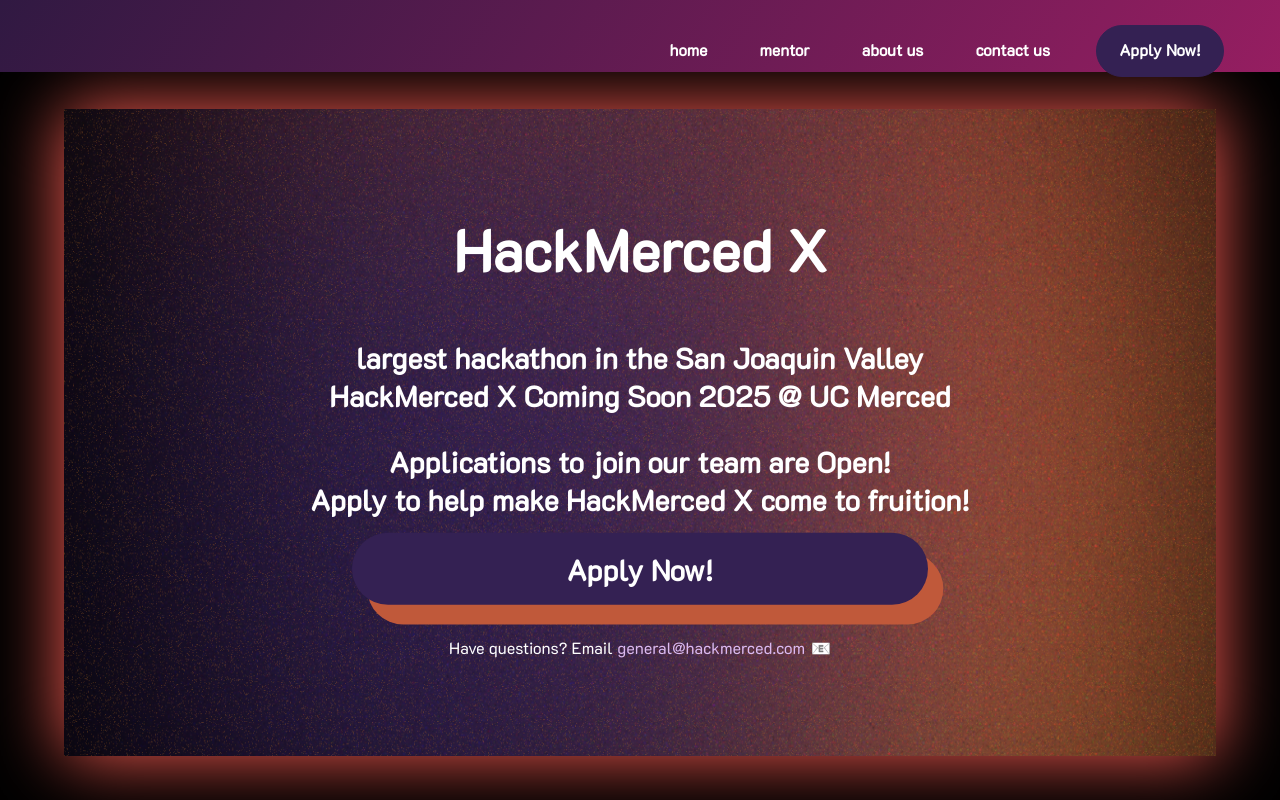
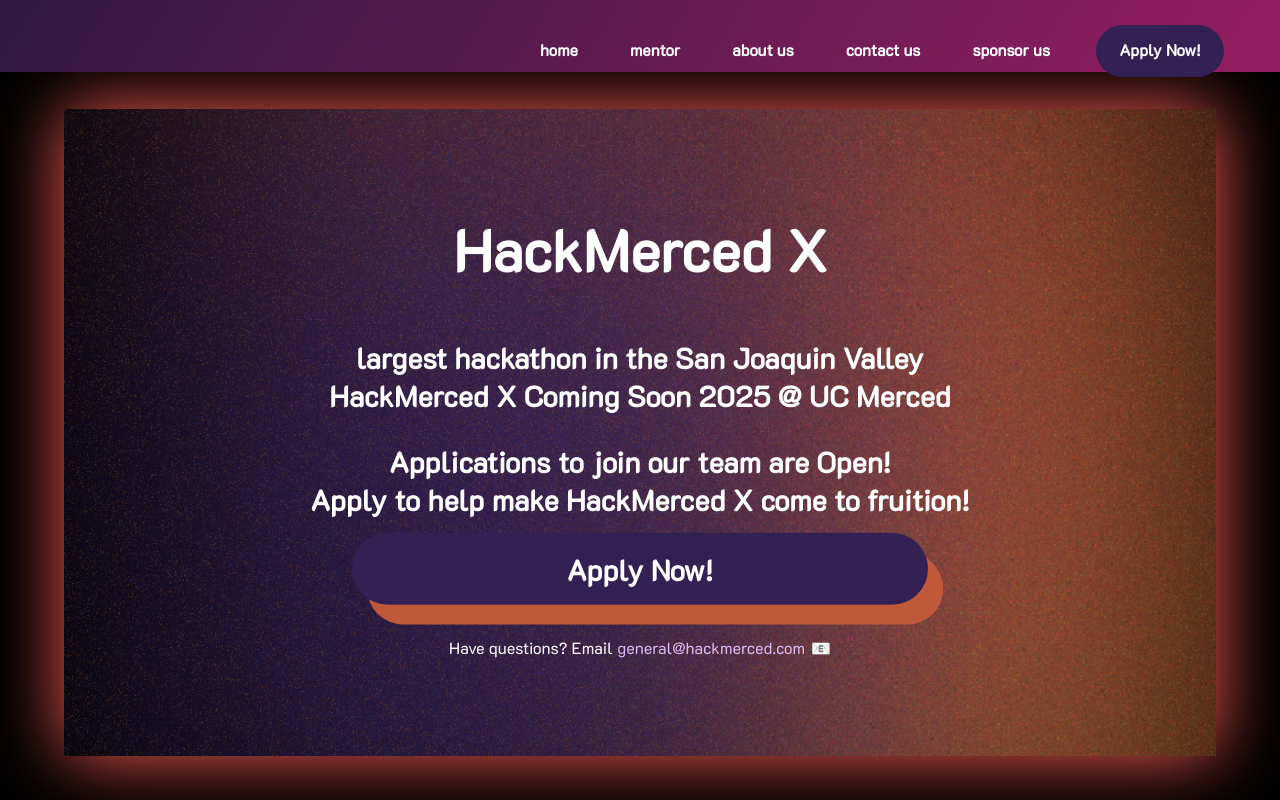
Before and after one commit to HackMerced/HackMerced-X, a React (Create React App) app: page / in a window 1280 px wide. Shown: the top 800 px of the page. Built offline with nearby package versions, Linux system fonts and the light colour scheme.

Commit message:
create route for sponsorship deck and add the link to the navbar

```diff
--- a/src/App.js
+++ b/src/App.js
@@ -6,6 +6,7 @@ import HomePage from './Components/HomePage.js';
 import AboutUs from './Components/AboutUs';
 import ContactUs from './Components/ContactUs.js';
 import Footer from './Components/Footer.js';
+import SponsorshipDeck from './Components/Sponsorship-Deck/SponsorshipDeck.js';
 
 function App() {
   return (
@@ -20,6 +21,7 @@ function App() {
           <Route path="/" element={<HomePage />}/>
           <Route path="/aboutus" element={<AboutUs/>}/>
           <Route path="/contactus" element={<ContactUs />} />
+          <Route path="/sponsorus" element={<SponsorshipDeck />} />
         </Routes>
         <Footer/>
       </div>
--- a/src/Components/NavBar.js
+++ b/src/Components/NavBar.js
@@ -10,6 +10,7 @@ function NavBar() {
           <li><a href="https://docs.google.com/forms/d/e/1FAIpQLSdsinPEX__G-Jr2kUgGIHNpwZyTA3VWYx4NPGU8X320Xa47rg/viewform"><button className="button" id="mentor-button">mentor</button></a></li>
           <li><Link to="/aboutus"><button className="button" id="about-us-button">about us</button></Link></li>
           <li><Link to="/contactus"><button className="button" id="contact-us-button">contact us</button></Link></li>
+          <li><Link to="/sponsorus"><button className="button" id="sponsor-us-button">sponsor us</button></Link></li>
           <li><a href="https://docs.google.com/forms/d/e/1FAIpQLSd7K6NUy1IWhxdTOlP_40LQLvO-9S1cIRlE_KQlPj6xkFf3dg/viewform?usp=sf_link"><button className="registerButton" id="register-button">Apply Now!</button></a></li>
         </ul>
 
```
